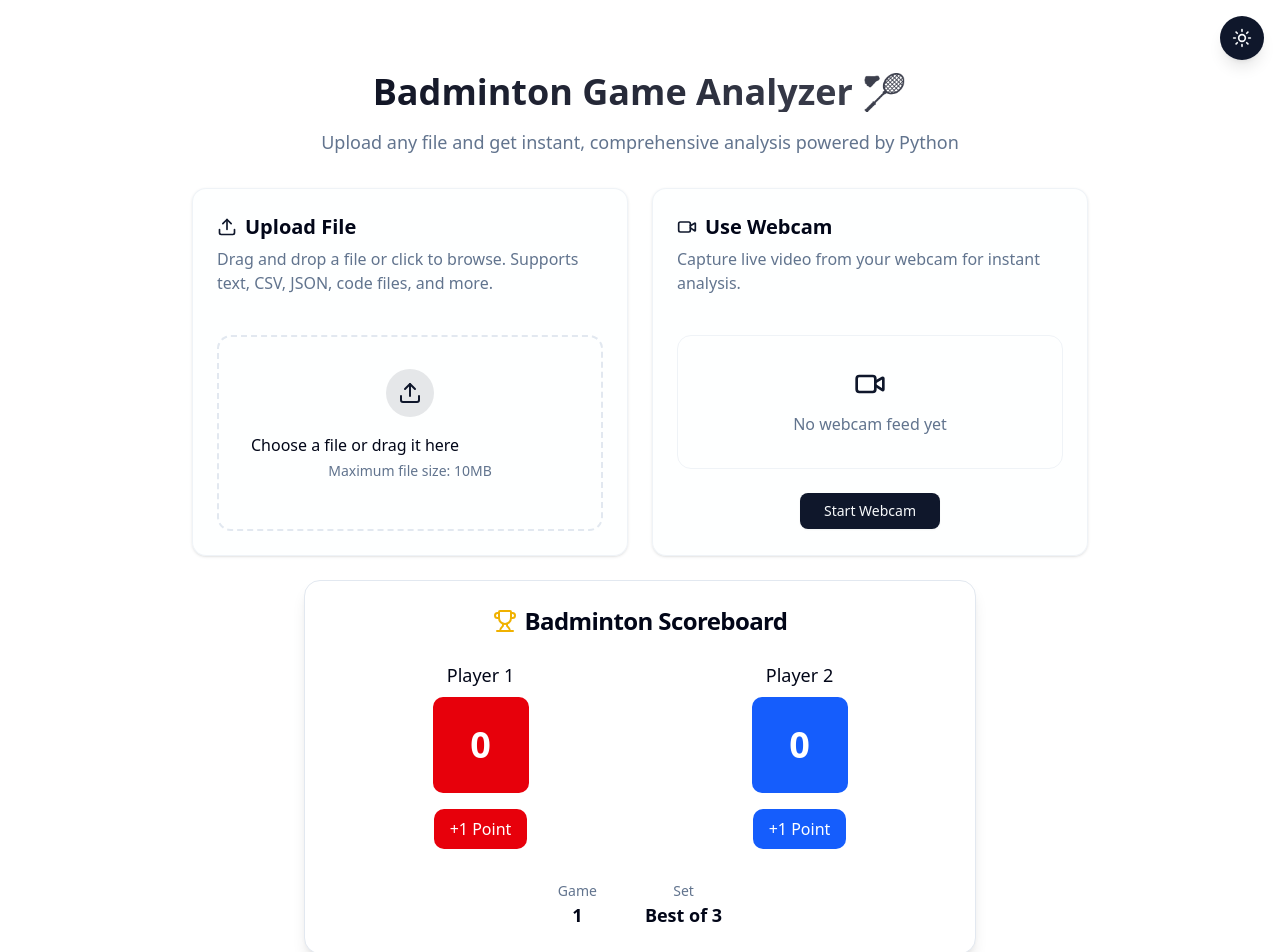
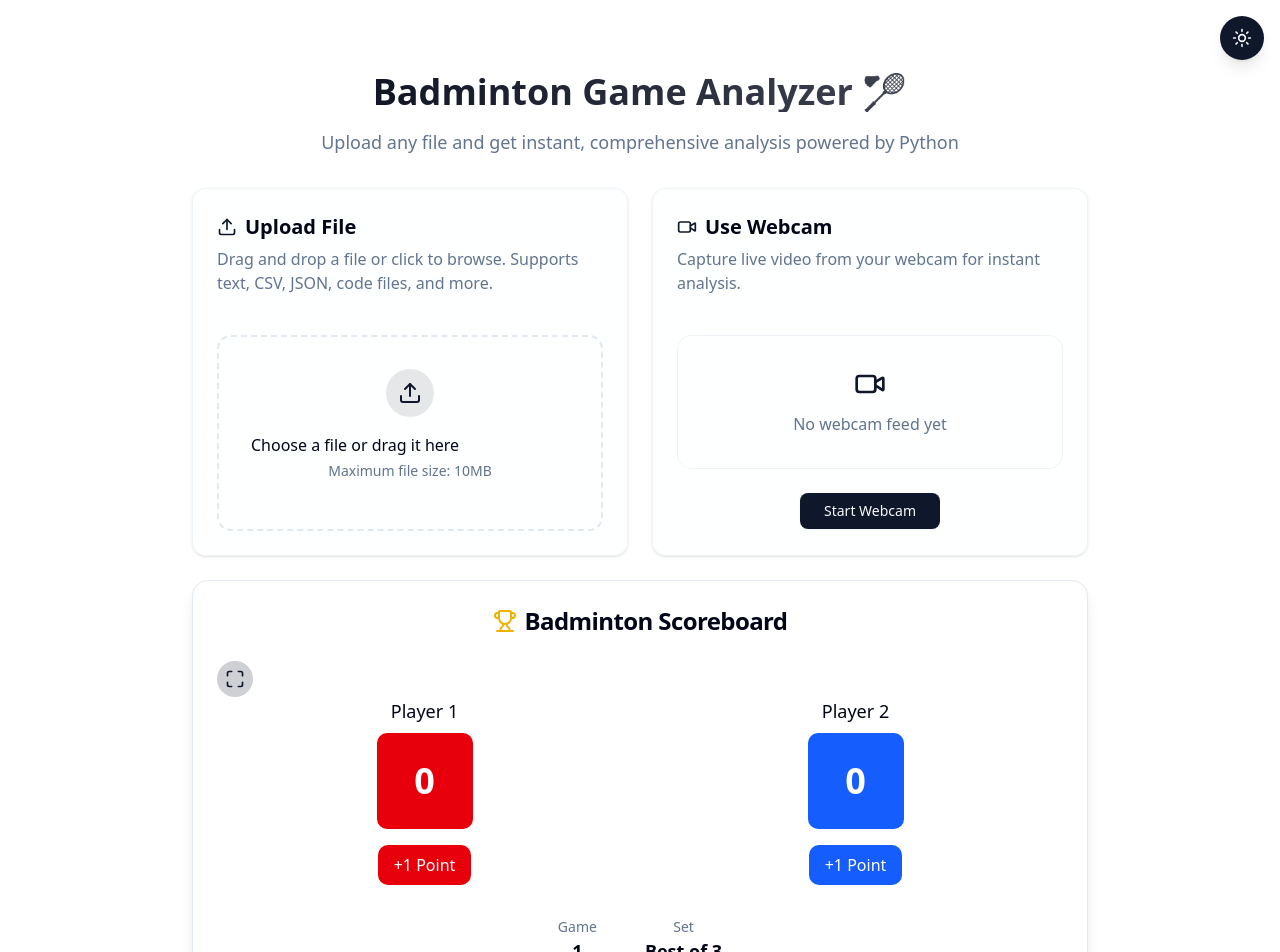
Before and after one commit to PenguinPush/ignitionhacks-v6, a Next.js app in the folder frontend/: page / in a window 1280 px wide. Shown: the top 952 px of the page. Built offline with nearby package versions, Linux system fonts and the light colour scheme.

Commit message:
Co-authored-by: chessteacher807 <chessteacher807@users.noreply.github.com> Co-authored-by: Dhanika-Botejue <Dhanika-Botejue@users.noreply.github.com>

```diff
--- a/frontend/src/components/scoreboard.jsx
+++ b/frontend/src/components/scoreboard.jsx
@@ -1,7 +1,7 @@
 "use client";
 
-import { useState } from "react";
-import { Trophy } from "lucide-react";
+import { useState, useRef } from "react";
+import { Trophy, Maximize, Minimize } from "lucide-react";
 
 export default function BadmintonScoreboard() {
   const [player1Score, setPlayer1Score] = useState(0);
@@ -25,13 +25,33 @@ export default function BadmintonScoreboard() {
     }, 300);
   };
 
+  const scoreboardRef = useRef(null);
+  const [isFullscreen, setIsFullscreen] = useState(false);
+
+  const goFullscreen = () => {
+    if (!document.fullscreenElement && scoreboardRef.current) {
+      scoreboardRef.current.requestFullscreen().then(() => setIsFullscreen(true));
+    } else if (document.fullscreenElement) {
+      document.exitFullscreen().then(() => setIsFullscreen(false));
+    }
+  };
+
   return (
-    <div className="w-full max-w-2xl mx-auto p-6 bg-card border border-border rounded-2xl shadow-lg">
+    <div ref={scoreboardRef} className="max-w-4xl mx-auto p-6 bg-card border border-border rounded-2xl shadow-lg">
       <div className="flex items-center justify-center gap-2 mb-6">
         <Trophy className="w-6 h-6 text-yellow-500" />
         <h2 className="text-2xl font-bold tracking-tight">Badminton Scoreboard</h2>
       </div>
-
+      <button
+          onClick={goFullscreen}
+          className="p-2 bg-primary/20 rounded-full hover:bg-primary/40 transition-colors"
+        >
+          {isFullscreen ? (
+            <Minimize className="w-5 h-5 text-primary" />
+          ) : (
+            <Maximize className="w-5 h-5 text-primary" />
+          )}
+        </button>
       <div className="grid grid-cols-2 gap-4 mb-8">
 
         <div className="flex flex-col items-center gap-2">
```
Also changed, not shown: frontend/src/app/page.js (line endings or trailing spaces).
